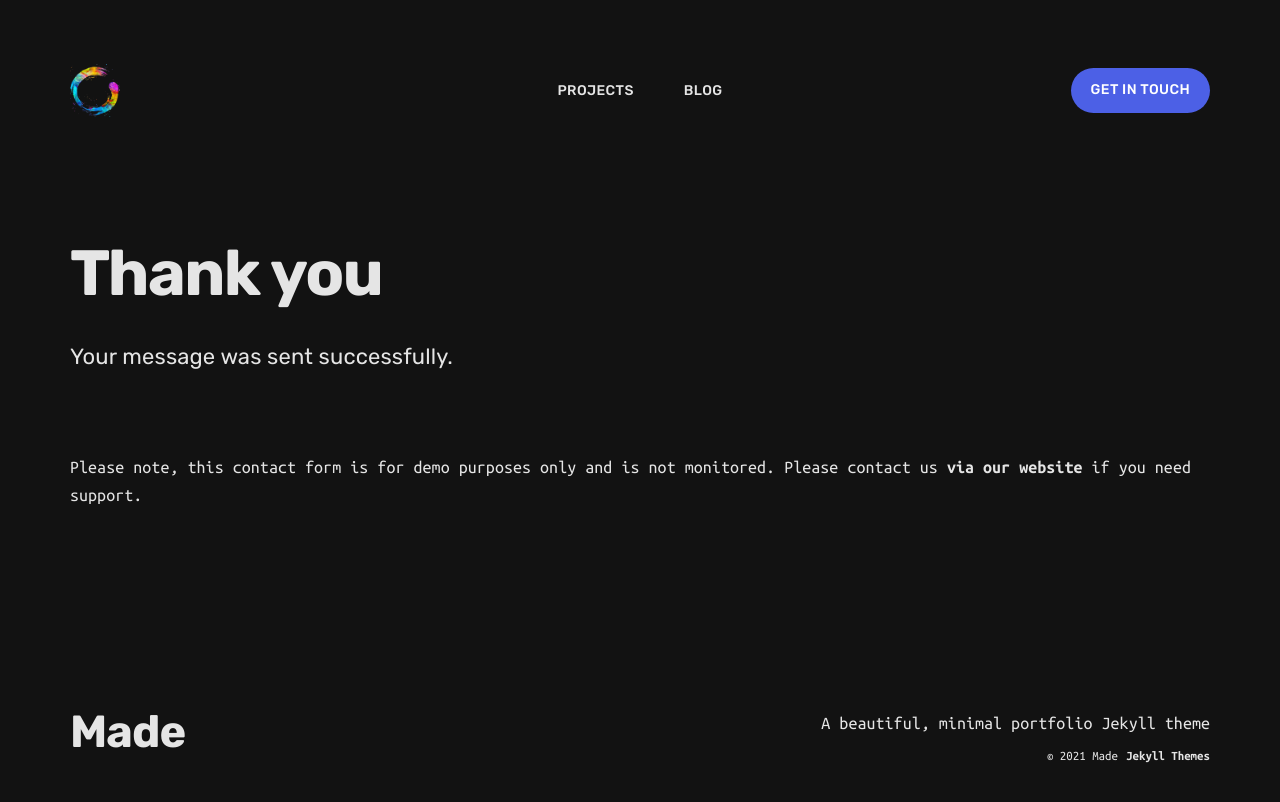
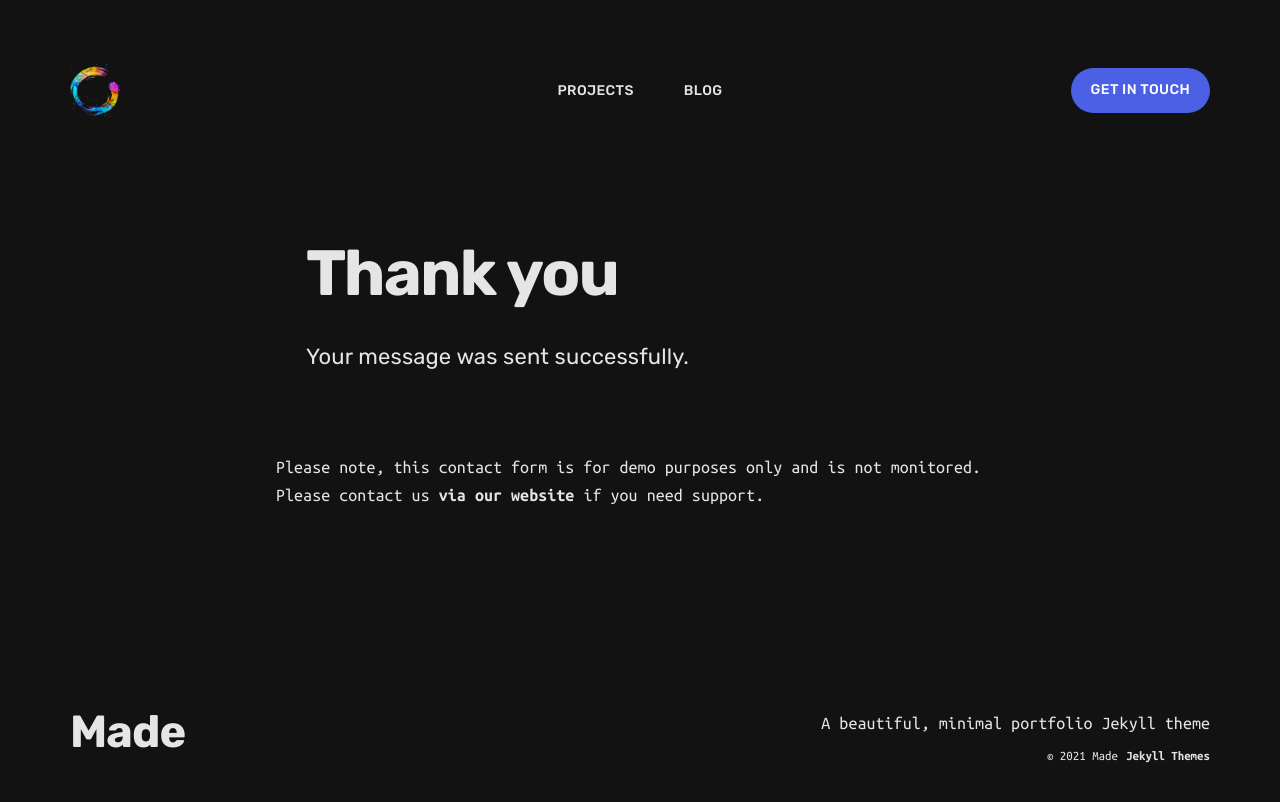
Before and after one commit to sekaizato/BADS7105-CRM, a Jekyll site: the page built from _pages/thanks.md, in a window 1280 px wide. Shown: the top 802 px of the page. Built offline with Jekyll 4.4.1, drawn with Linux system fonts in a browser that asks for light colours; nearby versions of some CDN libraries.

Commit message:
Update Post Max Width / margin

```diff
--- a/_sass/_pages/_page__post.scss
+++ b/_sass/_pages/_page__post.scss
@@ -268,6 +268,8 @@
   @include mq(tabletp) {
     .post__header {
       padding-bottom: 80px;
+      max-width: 728px;
+      margin: 0 auto;
     }
 
     .post__title {
@@ -280,6 +282,9 @@
 
     .post__content {
       margin-bottom: 120px;
+      max-width: 728px;
+      margin-left: auto;
+      margin-right: auto;
 
       p img {
         margin: 72px 0;
```
